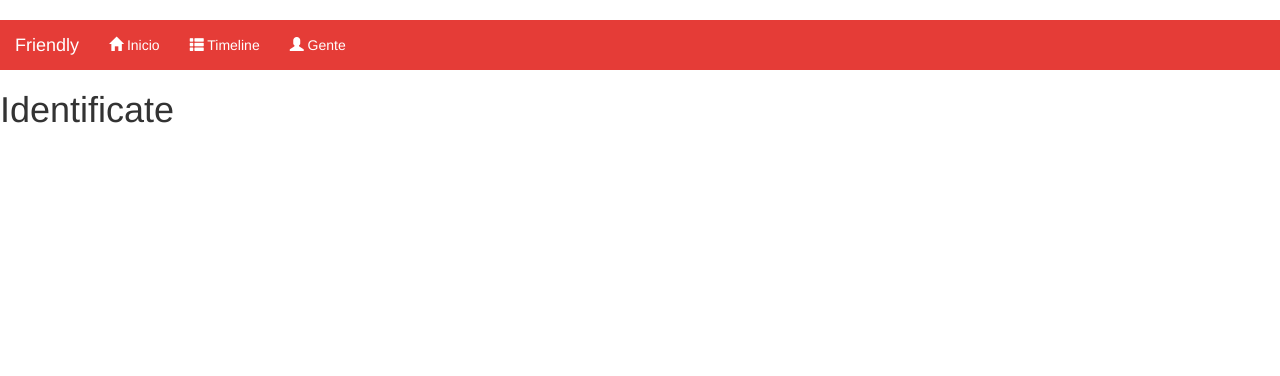
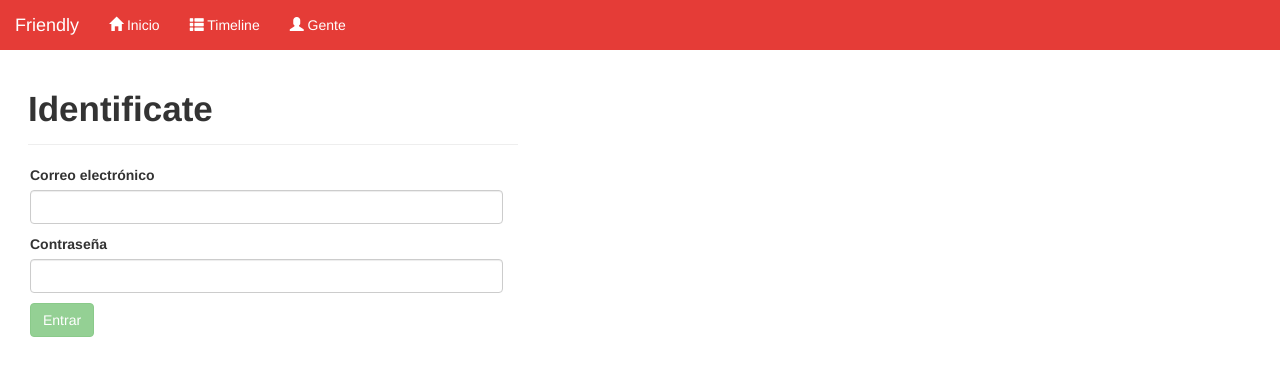
Before and after one commit to fernando-pr/Angular-node-mean-red-social, an Angular app in the folder client/: page / in a window 1280 px wide. Shown: the top 376 px of the page. Built offline with nearby package versions, Linux system fonts and the light colour scheme.

Commit message:
Formulario de login

```diff
--- a/client/src/app/components/login/login.component.html
+++ b/client/src/app/components/login/login.component.html
@@ -1 +1,31 @@
-<h1>{{title}}</h1>
+<div class="col-lg-5">
+  <h1 class="h1-strong">{{title}}</h1>
+
+  <form #loginForm="ngForm" (ngSubmit)="onSubmit()" class="col-lg-12">
+    <p>
+      <label>Correo electrónico</label>
+      <input type="email" name="email" class="form-control"
+             #email="ngModel" [(ngModel)]="user.email"
+             required pattern="[a-z0-9._%+-]+@[a-z0-9.-]+\.[a-z]{2,4}$"
+      >
+
+      <span class="" *ngIf="!email.valid && email.touched">
+        El Email no es correcto
+      </span>
+    </p>
+    <p>
+      <label>Contraseña</label>
+      <input type="password" name="password" class="form-control"
+             #password="ngModel" [(ngModel)]="user.password"
+             required
+      >
+
+      <span class="" *ngIf="!password.valid && password.touched">
+        La contraseña es obligatoria
+      </span>
+    </p>
+
+    <input type="submit" value="Entrar" class="btn btn-success" [disabled]="!loginForm.form.valid">
+
+  </form>
+</div>
--- a/client/src/app/components/login/login.component.ts
+++ b/client/src/app/components/login/login.component.ts
@@ -1,18 +1,33 @@
 import { Component, OnInit} from '@angular/core';
+import { Router, ActivatedRoute, Params } from "@angular/router";
+import { User } from "../../models/user";
+import { UserService } from "./../../services/user.service";
 
 @Component({
   selector: 'login',
-  templateUrl: './login.component.html'
+  templateUrl: './login.component.html',
+  providers : [UserService]
 })
 
 export class LoginComponent  implements OnInit{
     public title:string;
-
-    constructor() {
-        this.title = 'Identificate';
+    public user: User;
+    constructor(
+      private _route: ActivatedRoute,
+      private _router: Router,
+      private _userService: UserService
+    ) {
+      this.title = 'Identificate';
+      this.user = new User("", "", "", "", "", "","ROLE_USER", "");
     }
 
     ngOnInit(){
         console.log("Componente de login cargado....")
     }
+
+    onSubmit() {
+      alert(this.user.email);
+      alert(this.user.password);
+      console.log(this.user);
+    }
 }
```
